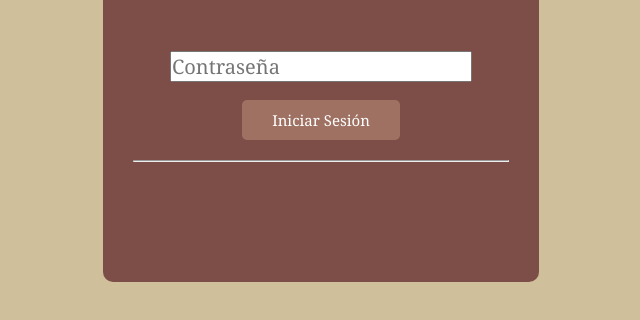
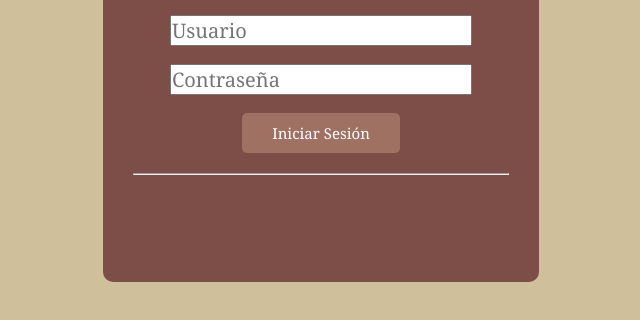
Before and after one commit to Oldream31/Login, a plain HTML site: page index.html in a window 1280 px wide. Shown: the part 400-720 px from the top of the page, without its empty margins (319-959 px from the left). Drawn offline with Linux system fonts and the light colour scheme.

Commit message:
input del username

```diff
--- a/index.html
+++ b/index.html
@@ -30,11 +30,12 @@
                 <hr>
                 <h2 class="h2">Iniciar Sesión</h2>
                 <br>
-                <form id="loginForm"> <!-- Asigno id al formulario -->
+                <form id="loginForm">
+                    <input type="text" id="username" placeholder="Usuario" required>
                     <br> <br>
-                    <input type="password" id="password" placeholder="Contraseña" required> <!-- Asigno id al input de contraseña -->
+                    <input type="password" id="password" placeholder="Contraseña" required>
                     <br> <br>
-                    <button type="submit" id="margen">Iniciar Sesión</button> <!-- Cambié type="button" a type="submit" -->
+                    <button type="submit" id="margen">Iniciar Sesión</button>
                     <hr>
                 </form>
             </article>
```
